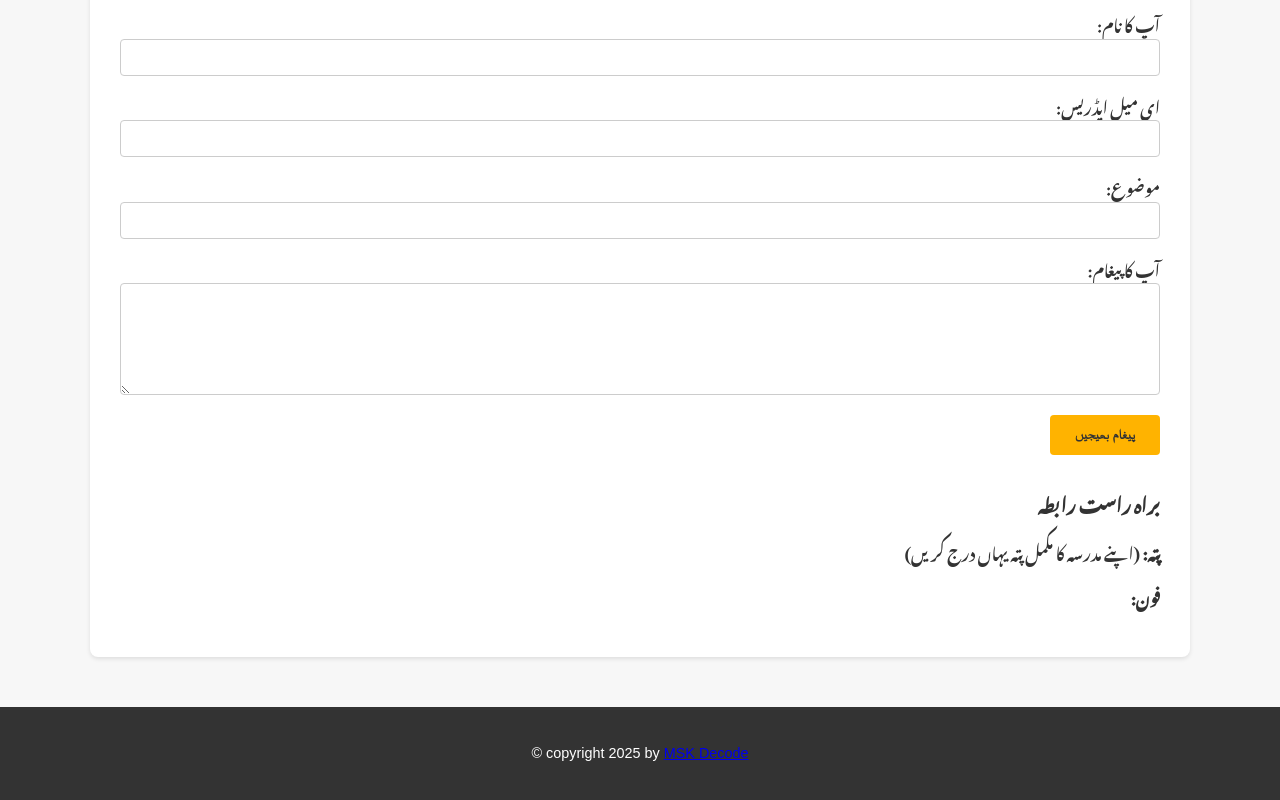
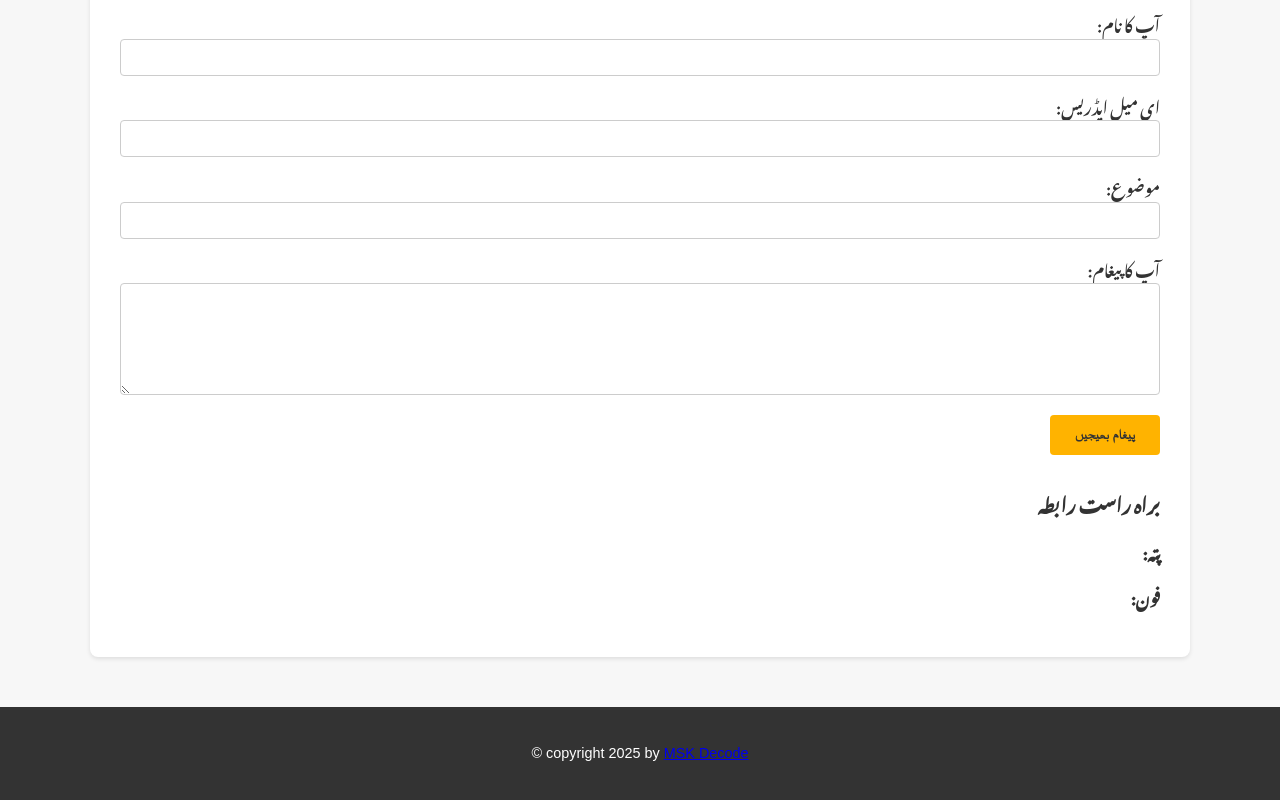
Before and after one commit to mskdecode/madrasa.github.io, a plain HTML site: page index.html in a window 1280 px wide. Shown: the part 2275-3075 px from the top of the page. Drawn offline with Linux system fonts and the light colour scheme; a web font is replaced by a local one.

Commit message:
Fix HTML structure and formatting issues

```diff
--- a/index.html
+++ b/index.html
@@ -132,7 +132,7 @@
 
             <div style="margin-top: 30px;">
                 <h3>براہ راست رابطہ</h3>
-                <p><strong>پتہ:</strong> (اپنے مدرسہ کا مکمل پتہ یہاں درج کریں)</p>
+                <p><strong>پتہ:</strong> </p>
                 <p><strong>فون:</strong> </p>
             </div>
         </section>
@@ -144,4 +144,5 @@
     </footer>
 
     </body>
+
 </html>
```
